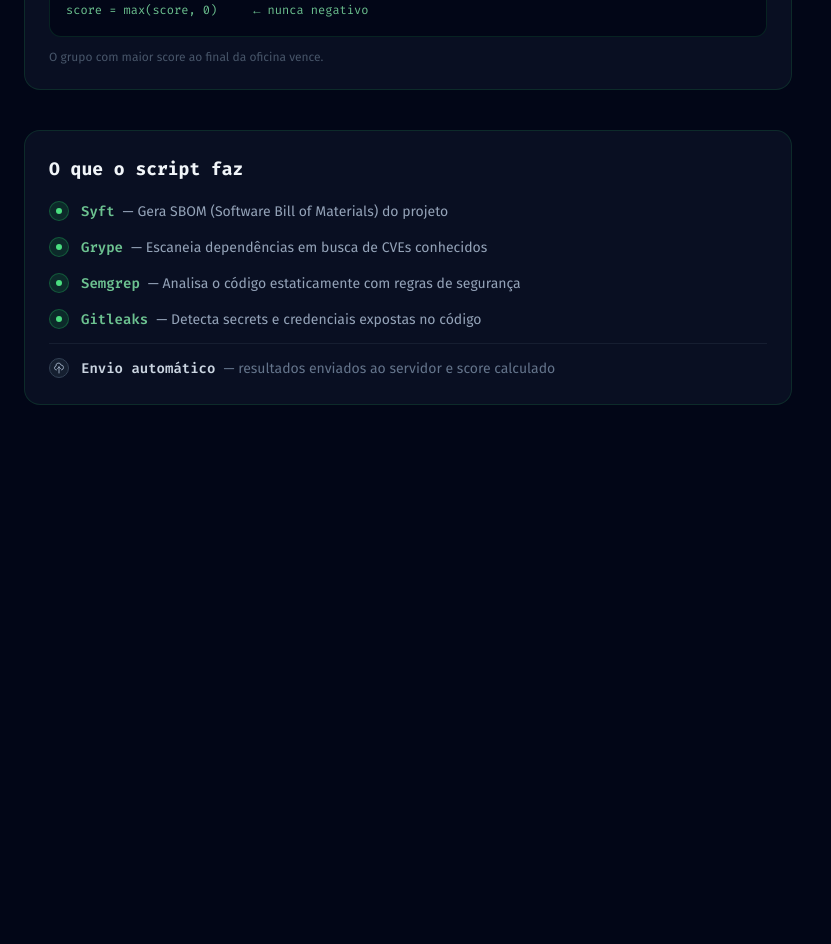
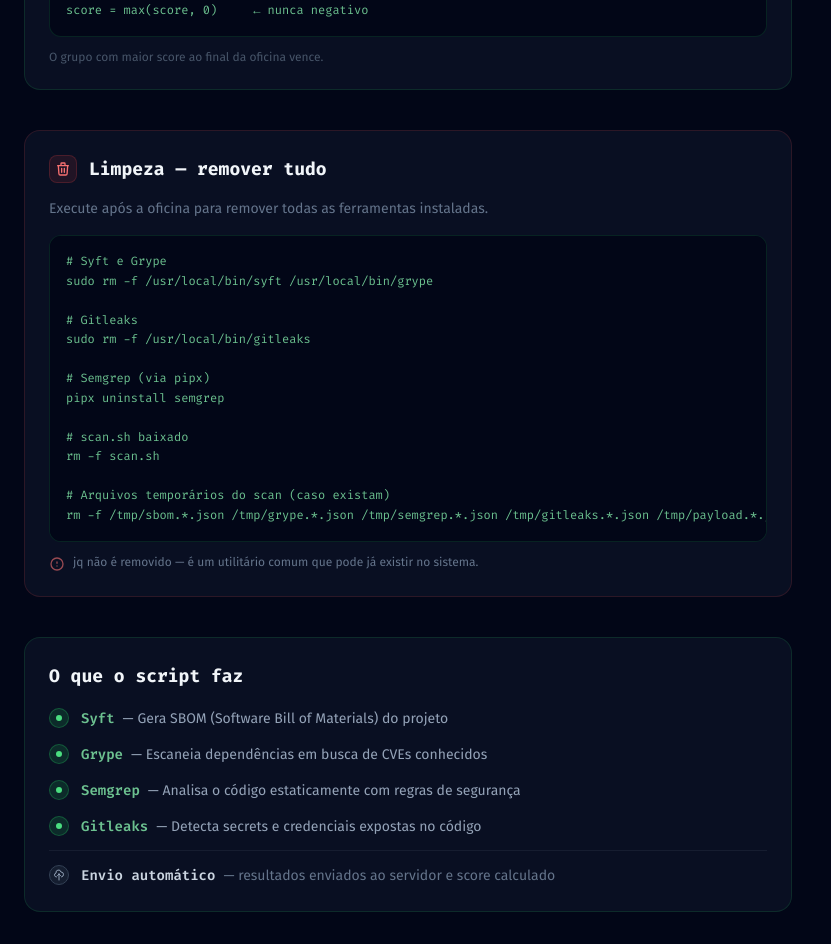
Before and after one commit to YuriZetoles/code-review---SAST, a React (Vite) app in the folder web/: page /como-usar in a window 1280 px wide. Shown: the part 1840-2784 px from the top of the page, without its empty margins (0-831 px from the left). Before the commit the page ends 2277 px from the top, so only its background shows below. Built offline with nearby package versions, Linux system fonts and the light colour scheme; no server answers.

Commit message:
feat: adicionar seção de limpeza na página como usar

```diff
--- a/web/src/pages/InstructionsPage.tsx
+++ b/web/src/pages/InstructionsPage.tsx
@@ -145,6 +145,41 @@
         </p>
       </div>
 
+      {/* Cleanup */}
+      <div className="bg-slate-900/60 border border-red-500/15 rounded-2xl p-6 mb-10">
+        <div className="flex items-center gap-3 mb-4">
+          <div className="w-7 h-7 rounded-lg bg-red-500/10 border border-red-500/20 flex items-center justify-center flex-shrink-0">
+            <svg className="w-4 h-4 text-red-400" fill="none" stroke="currentColor" viewBox="0 0 24 24" aria-hidden="true">
+              <path strokeLinecap="round" strokeLinejoin="round" strokeWidth={2} d="M19 7l-.867 12.142A2 2 0 0116.138 21H7.862a2 2 0 01-1.995-1.858L5 7m5 4v6m4-6v6m1-10V4a1 1 0 00-1-1h-4a1 1 0 00-1 1v3M4 7h16" />
+            </svg>
+          </div>
+          <h2 className="text-lg font-bold font-code text-slate-100">Limpeza — remover tudo</h2>
+        </div>
+        <p className="text-slate-500 text-sm mb-4">
+          Execute após a oficina para remover todas as ferramentas instaladas.
+        </p>
+        <CodeBlock code={`# Syft e Grype
+sudo rm -f /usr/local/bin/syft /usr/local/bin/grype
+
+# Gitleaks
+sudo rm -f /usr/local/bin/gitleaks
+
+# Semgrep (via pipx)
+pipx uninstall semgrep
+
+# scan.sh baixado
+rm -f scan.sh
+
+# Arquivos temporários do scan (caso existam)
+rm -f /tmp/sbom.*.json /tmp/grype.*.json /tmp/semgrep.*.json /tmp/gitleaks.*.json /tmp/payload.*.json`} />
+        <div className="flex items-start gap-2 mt-3">
+          <svg className="w-4 h-4 text-red-400/60 flex-shrink-0 mt-0.5" fill="none" stroke="currentColor" viewBox="0 0 24 24" aria-hidden="true">
+            <path strokeLinecap="round" strokeLinejoin="round" strokeWidth={2} d="M12 9v2m0 4h.01M21 12a9 9 0 11-18 0 9 9 0 0118 0z" />
+          </svg>
+          <p className="text-xs text-slate-500">jq não é removido — é um utilitário comum que pode já existir no sistema.</p>
+        </div>
+      </div>
+
       {/* What the script does */}
       <div className="bg-slate-900/60 border border-green-500/15 rounded-2xl p-6">
         <h2 className="text-lg font-bold font-code text-slate-100 mb-4">
```
